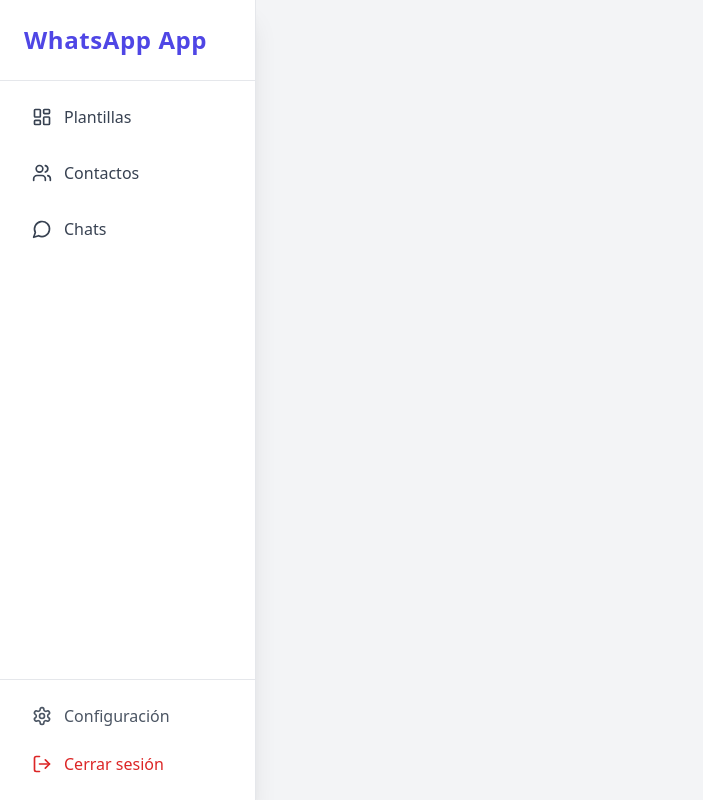
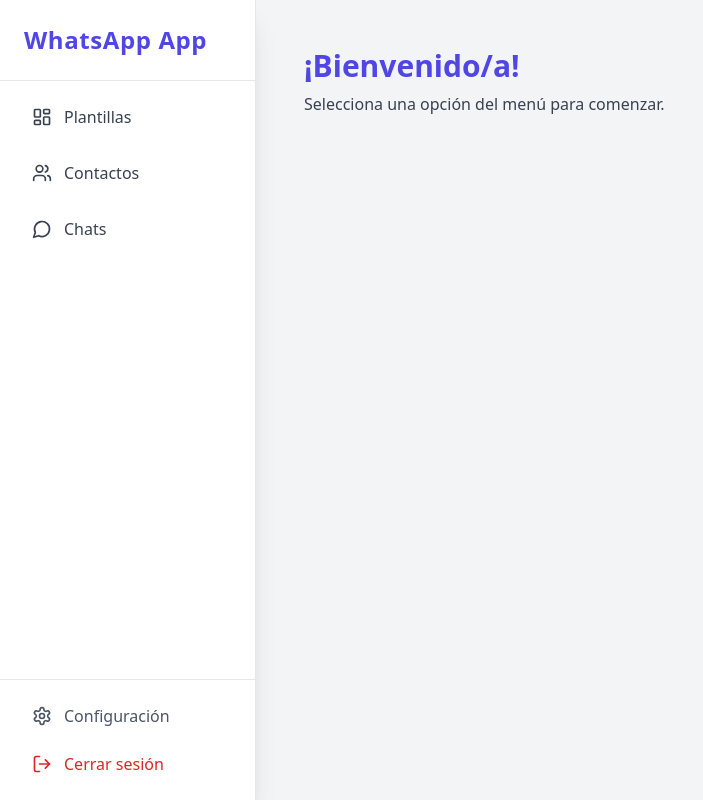
Before and after one commit to fbayonae/whatsapp-saas-app, a React (Vite) app in the folder frontend/: page / in a window 1280 px wide. Shown: the whole page, without its empty margins (0-703 px from the left). Built offline with nearby package versions, Linux system fonts and the light colour scheme; sample sign-in values are in the browser's storage.

Commit message:
auto commit

```diff
--- a/frontend/src/App.jsx
+++ b/frontend/src/App.jsx
@@ -6,12 +6,15 @@
 import Chats from "./pages/Chats";
 import Login from "./pages/Login";
 import PrivateRoute from "./components/PrivateRoute";
+import Welcome from "./pages/Welcome";
 
 export default function App() {
   return (
     <Routes>
+      {/* Ruta pública para login */}
       <Route path="/login" element={<Login />} />
 
+      {/* Rutas protegidas */}
       <Route
         path="/"
         element={
@@ -20,6 +23,10 @@
           </PrivateRoute>
         }
       >
+        {/* Ruta de bienvenida por defecto */}
+        <Route index element={<Welcome />} />
+
+        {/* Rutas funcionales */}
         <Route path="plantillas" element={<Templates />} />
         <Route path="contactos" element={<Contacts />} />
         <Route path="chats" element={<Chats />} />
--- a/frontend/src/pages/Login.jsx
+++ b/frontend/src/pages/Login.jsx
@@ -16,7 +16,7 @@
     try {
       const res = await axios.post("/auth/login", { email, password });
       localStorage.setItem("accessToken", res.data.accessToken);
-      navigate("/menu"); // ajusta esta ruta según tu layout principal
+      navigate("/"); // ajusta esta ruta según tu layout principal
     } catch (err) {
       console.error(err);
       setError("Credenciales incorrectas");
--- /dev/null
+++ b/frontend/src/pages/Welcome.jsx
@@ -0,0 +1,11 @@
+// src/pages/Welcome.jsx
+import React from "react";
+
+export default function Welcome() {
+  return (
+    <div className="p-6">
+      <h1 className="text-3xl font-bold text-indigo-600">¡Bienvenido/a!</h1>
+      <p className="mt-2 text-gray-700">Selecciona una opción del menú para comenzar.</p>
+    </div>
+  );
+}
```
